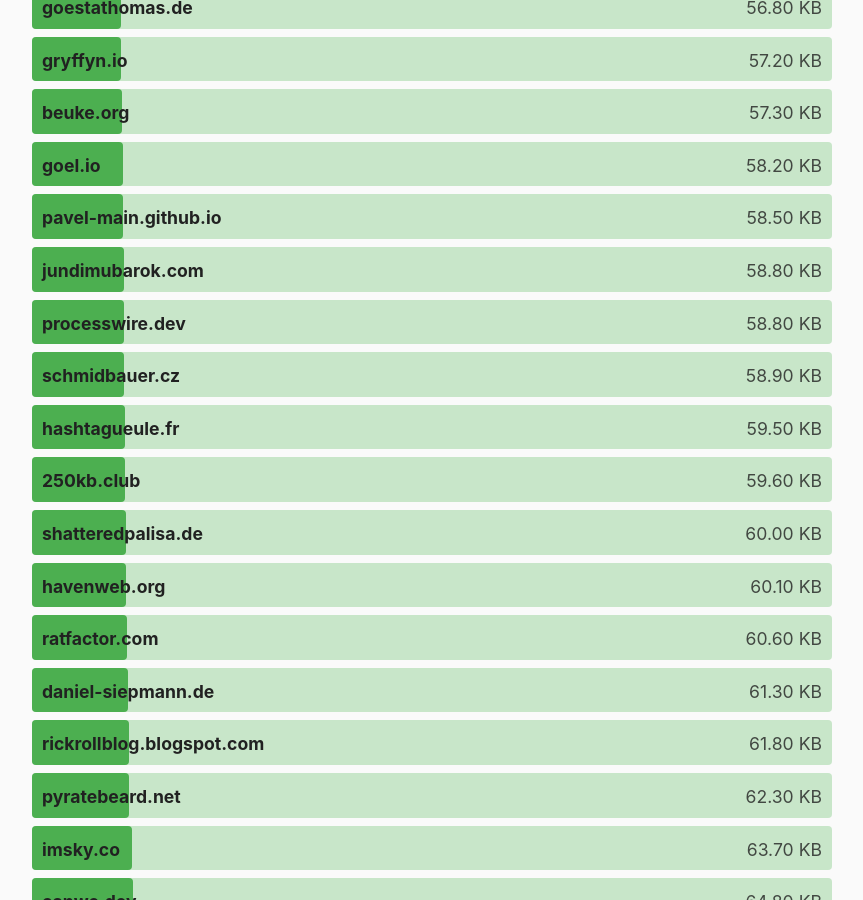
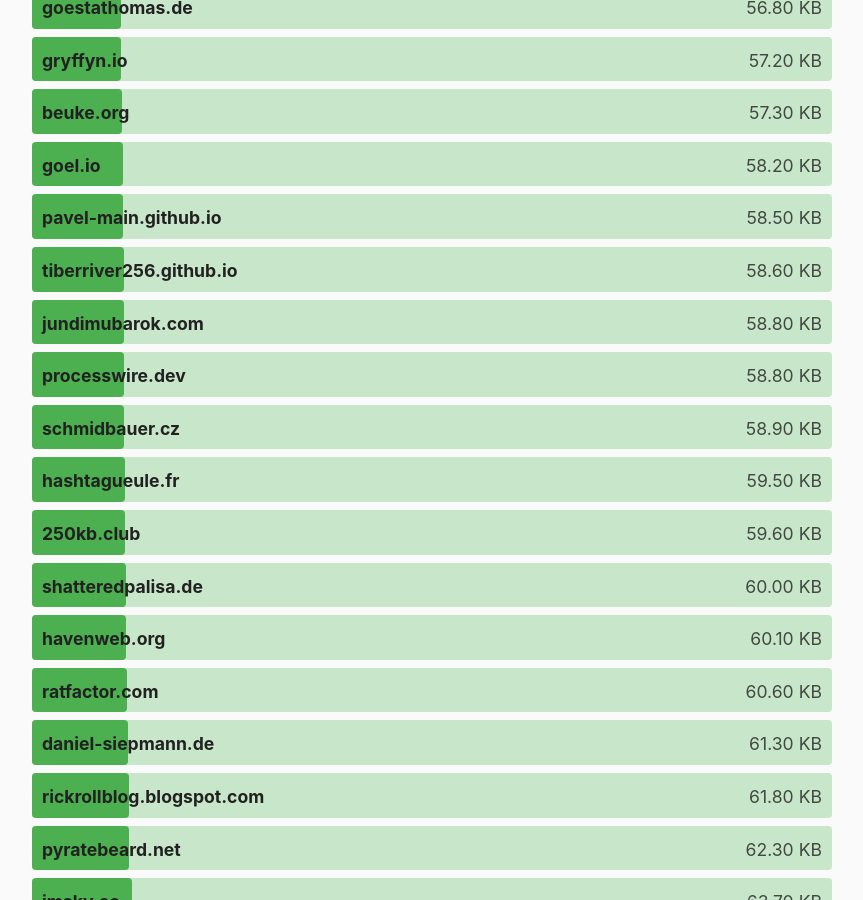
Before and after one commit to kevquirk/512kb.club, a Jekyll site: the page built from index.md, in a window 1280 px wide and 900 px high, scrolled down 14156 px. Shown: the whole window, without its empty margins (208-1071 px from the left). Built offline with Jekyll 4.4.1, drawn with Linux system fonts in a browser that asks for light colours.

Commit message:
Update sites.yml
Adding tiberriver256.github.io

```diff
--- a/_data/sites.yml
+++ b/_data/sites.yml
@@ -2452,6 +2452,11 @@
   size: 101
   last_checked: 2022-11-24
 
+- domain: tiberriver256.github.io
+  url: https://tiberriver256.github.io/
+  size: 58.6
+  last_checked: 2023-01-09
+
 - domain: ticklethepanda.dev
   url: https://www.ticklethepanda.dev/
   size: 407
```
